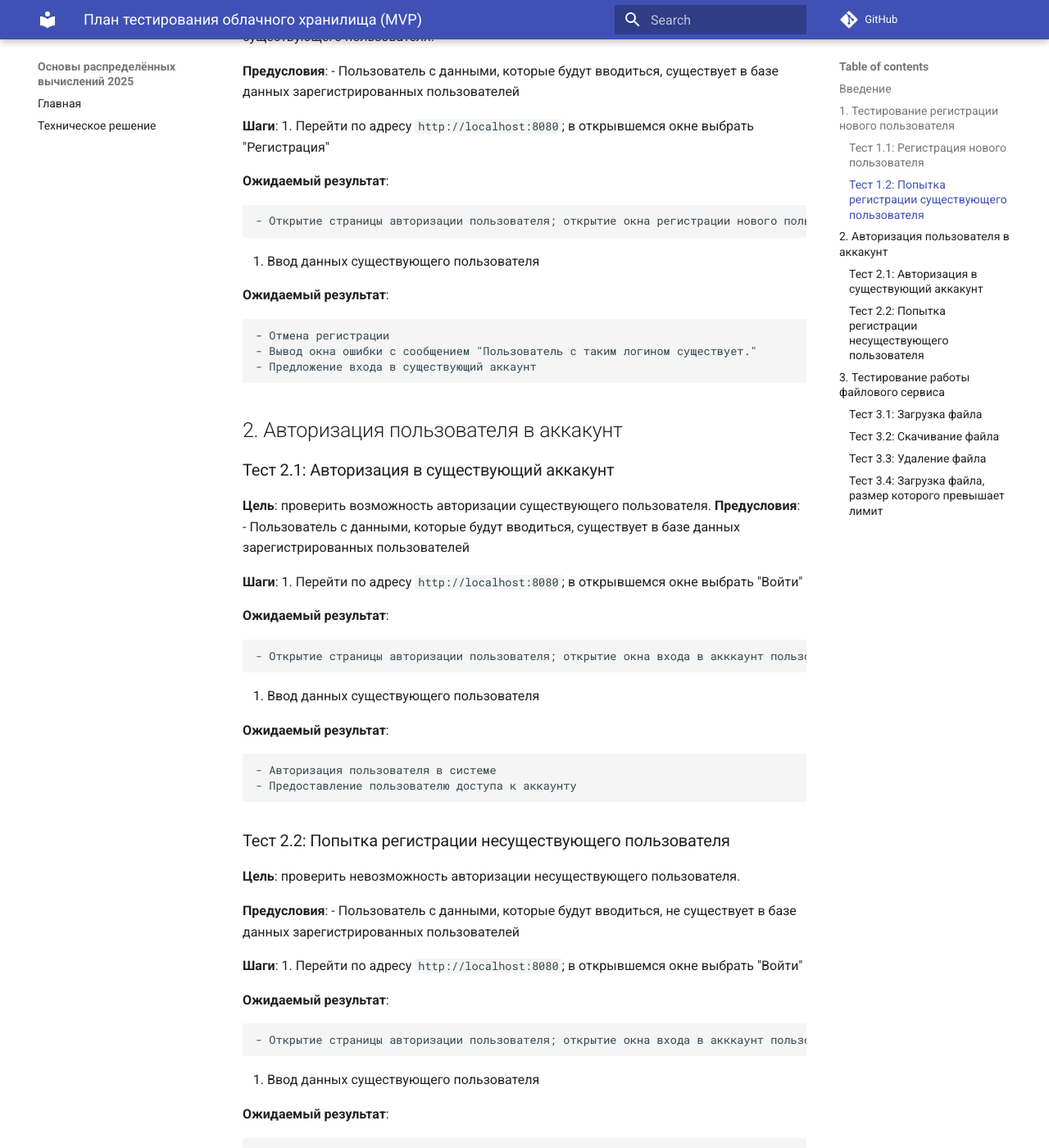
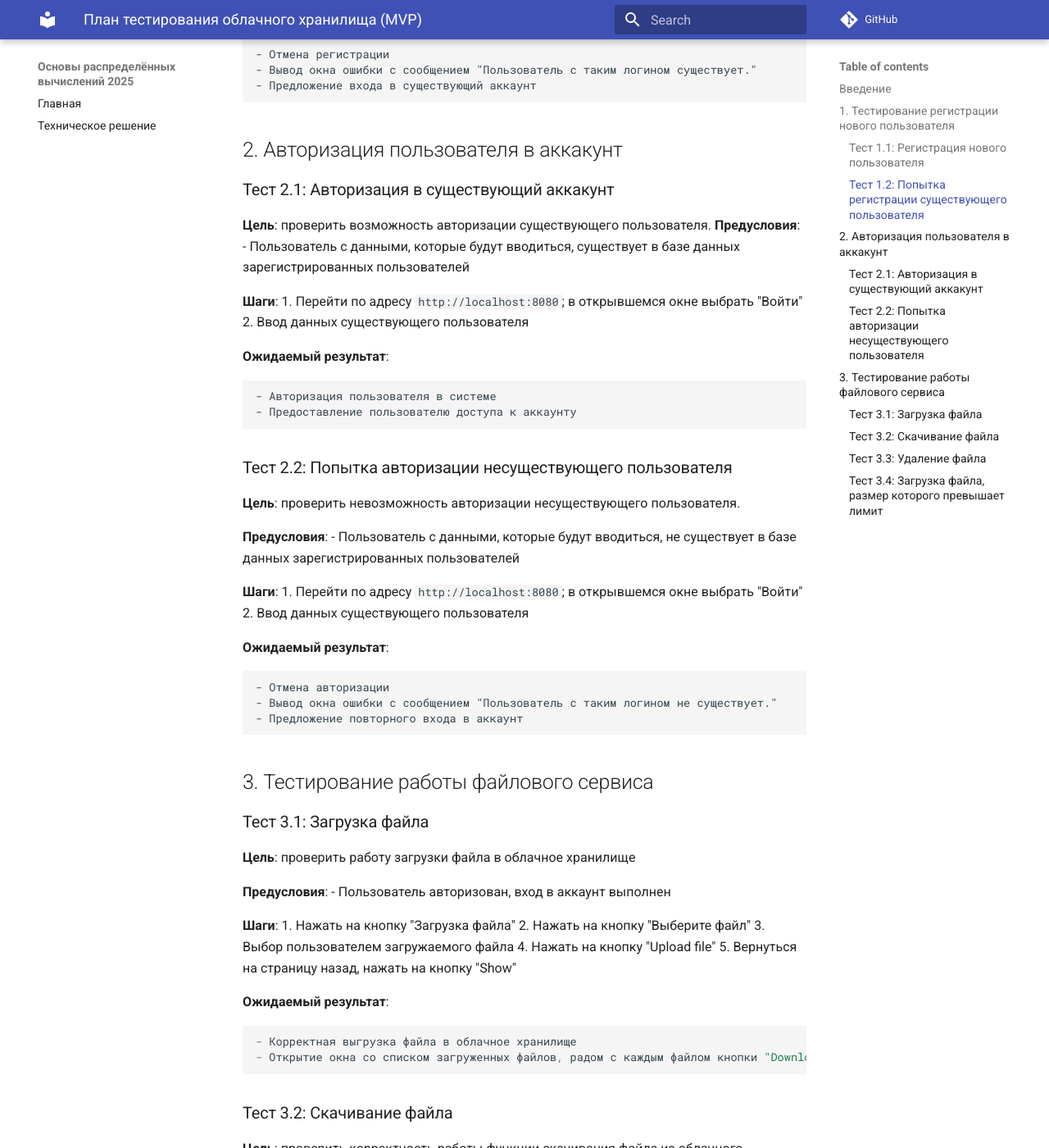
Before and after one commit to spbu-ds-practicum-2025/vanya-and-co, an MkDocs documentation site: the page built from docs/testplan.md, in a window 1280 px wide and 1400 px high, scrolled down 1127 px. Shown: the whole window at 82% size. Built offline with MkDocs 1.6.1 and Material for MkDocs 9.7.7, drawn with Linux system fonts in a browser that asks for light colours; comment, search, counter and statistics services are not loaded; some of the changed text lies outside the part shown.

Commit message:
Update testplan.md

```diff
--- a/docs/testplan.md
+++ b/docs/testplan.md
@@ -24,18 +23,11 @@
 
 **Шаги**:
 1. Перейти по адресу `http://localhost:8080`; в открывшемся окне выбрать "Регистрация"
-
-  **Ожидаемый результат**:
-
-    - Открытие страницы авторизации пользователя; открытие окна регистрации нового пользователя
-
 2. Ввод данных нового пользователя
 
   **Ожидаемый результат**:
 
-    - Положительный ответ программы
-    - Внесение данных пользователя в базу данных
-    - Авторизация пользователя
+    - Пользователь авторизован
 
 ### Тест 1.2: Попытка регистрации существующего пользователя
 
@@ -46,11 +38,6 @@
 
 **Шаги**:
 1. Перейти по адресу `http://localhost:8080`; в открывшемся окне выбрать "Регистрация"
-
-  **Ожидаемый результат**:
-
-    - Открытие страницы авторизации пользователя; открытие окна регистрации нового пользователя
-
 2. Ввод данных существующего пользователя
 
   **Ожидаемый результат**:
@@ -69,11 +56,6 @@
 
 **Шаги**:
 1. Перейти по адресу `http://localhost:8080`; в открывшемся окне выбрать "Войти"
-
-  **Ожидаемый результат**:
-
-    - Открытие страницы авторизации пользователя; открытие окна входа в акккаунт пользователя
-
 2. Ввод данных существующего пользователя
 
   **Ожидаемый результат**:
@@ -82,7 +64,7 @@
     - Предоставление пользователю доступа к аккаунту
 
 
-### Тест 2.2: Попытка регистрации несуществующего пользователя
+### Тест 2.2: Попытка авторизации несуществующего пользователя
 
 **Цель**: проверить невозможность авторизации несуществующего пользователя.
 
@@ -91,11 +73,6 @@
 
 **Шаги**:
 1. Перейти по адресу `http://localhost:8080`; в открывшемся окне выбрать "Войти"
-
-  **Ожидаемый результат**:
-
-    - Открытие страницы авторизации пользователя; открытие окна входа в акккаунт пользователя
-
 2. Ввод данных существующего пользователя
 
   **Ожидаемый результат**:
@@ -115,34 +92,14 @@
 
 **Шаги**:
 1. Нажать на кнопку "Загрузка файла"
-
-  **Ожидаемый результат**:
-
-    - Открытие окна с кнопками: "Выбирите файл", "Upload file".
-
-2. Нажать на кнопку "Выбирите файл"
-
-  **Ожидаемый результат**:
-
-    - Открытие окна для выбора файла пользователем
-
+2. Нажать на кнопку "Выберите файл"
 3. Выбор пользователем загружаемого файла
-
-  **Ожидаемый результат**:
-
-    - Файл корректно выбран
-    - На странице прописано имя выбранного файла
-
 4. Нажать на кнопку "Upload file"
-
-  **Ожидаемый результат**:
-
-    - Появление окна с подтверждением загрузки файла
-
 5. Вернуться на страницу назад, нажать на кнопку "Show"
 
   **Ожидаемый результат**:
 
+    - Корректная выгрузка файла в облачное хранилище
     - Открытие окна со списком загруженных файлов, радом с каждым файлом кнопки "Download" и "Detete"
 
 
@@ -172,18 +129,12 @@
 
 **Шаги**:
 1. Перейти на страницу просмотра скачанных файлов
-
-  **Ожидаемый результат**:
-
-    - Отображаются все загруженные файлы
-    - Отображается файл, который нужно удалить из облачного хранилища
-    - Возле файла есть кнопки "Download" и "Delete"
-
-2. Возле нужного файла нажать на кнопку "Delete"
+2. В списке загруженных файлов возле нужного файла нажать на кнопку "Delete"
 
    **Ожидаемый результат**:
 
    - Из облачного хранилища удален требуемый файл
+   - Файл не отображается в списке загруженных файлов
 
 
 ### Тест 3.4: Загрузка файла, размер которого превышает лимит
```
Also changed, not shown: other parts of docs/testplan.md (+1 -2 lines).
